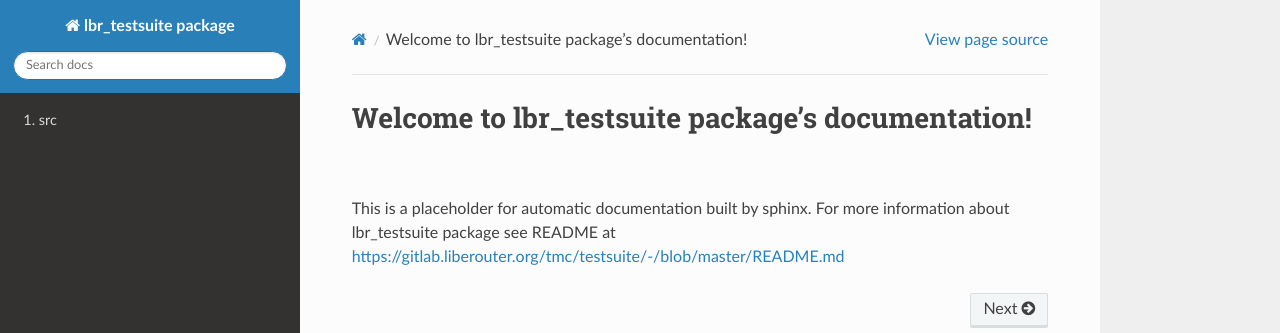
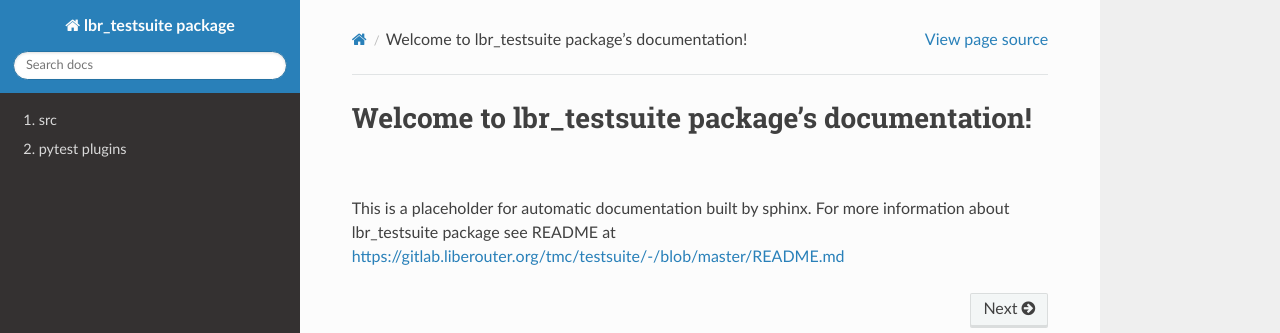
Before and after one commit to CESNET/lbr-testsuite, a Sphinx documentation site: the page built from doc/source/index.rst, in a window 1280 px wide. Shown: the top 333 px of the page. Built offline with Sphinx 7.4.7 and the Read the Docs theme 2.0.0, drawn with Linux system fonts in a browser that asks for light colours.

Commit message:
doc: introduce sphinx documentation for pytest plugins

```diff
--- a/doc/source/index.rst
+++ b/doc/source/index.rst
@@ -12,3 +12,4 @@
    :hidden:
 
    sources/modules
+   plugins/modules
--- /dev/null
+++ b/doc/source/plugins/modules.rst
@@ -0,0 +1,5 @@
+pytest plugins
+--------------
+
+.. toctree::
+   :maxdepth: 4
```
